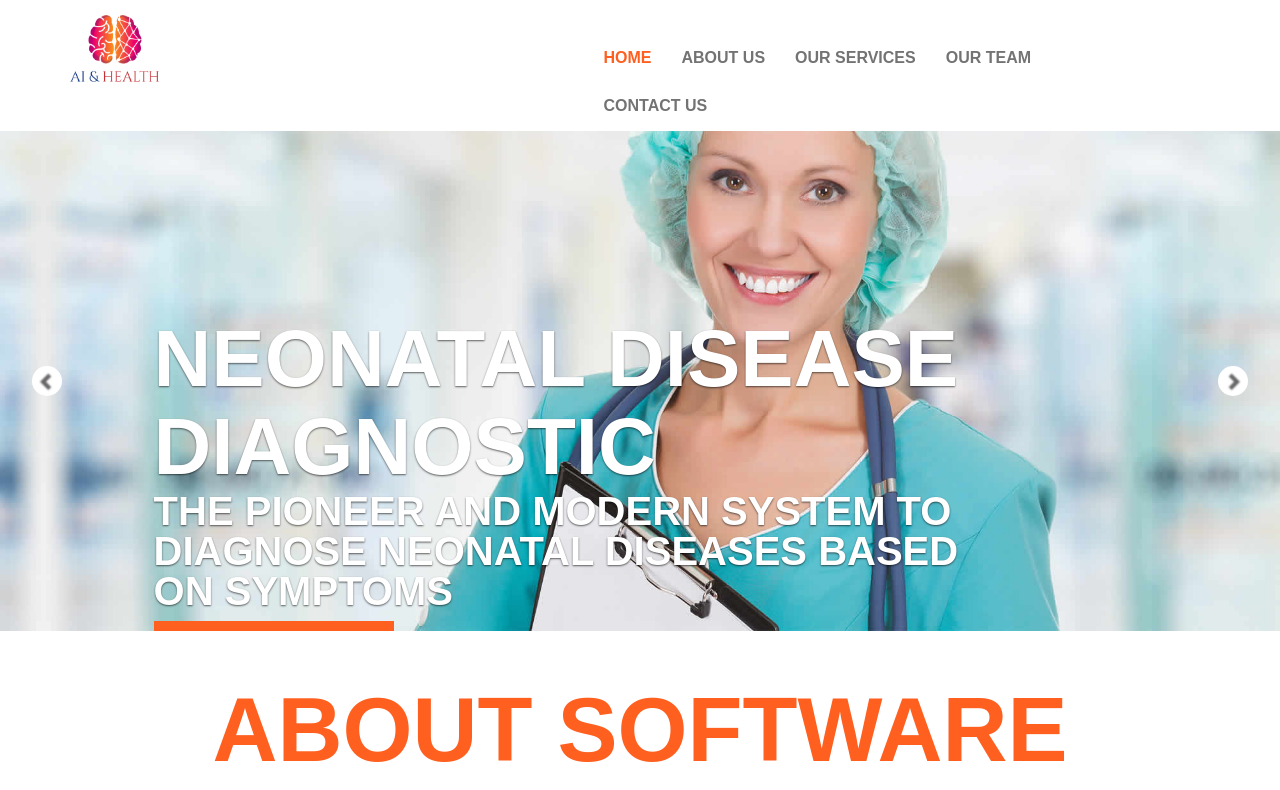
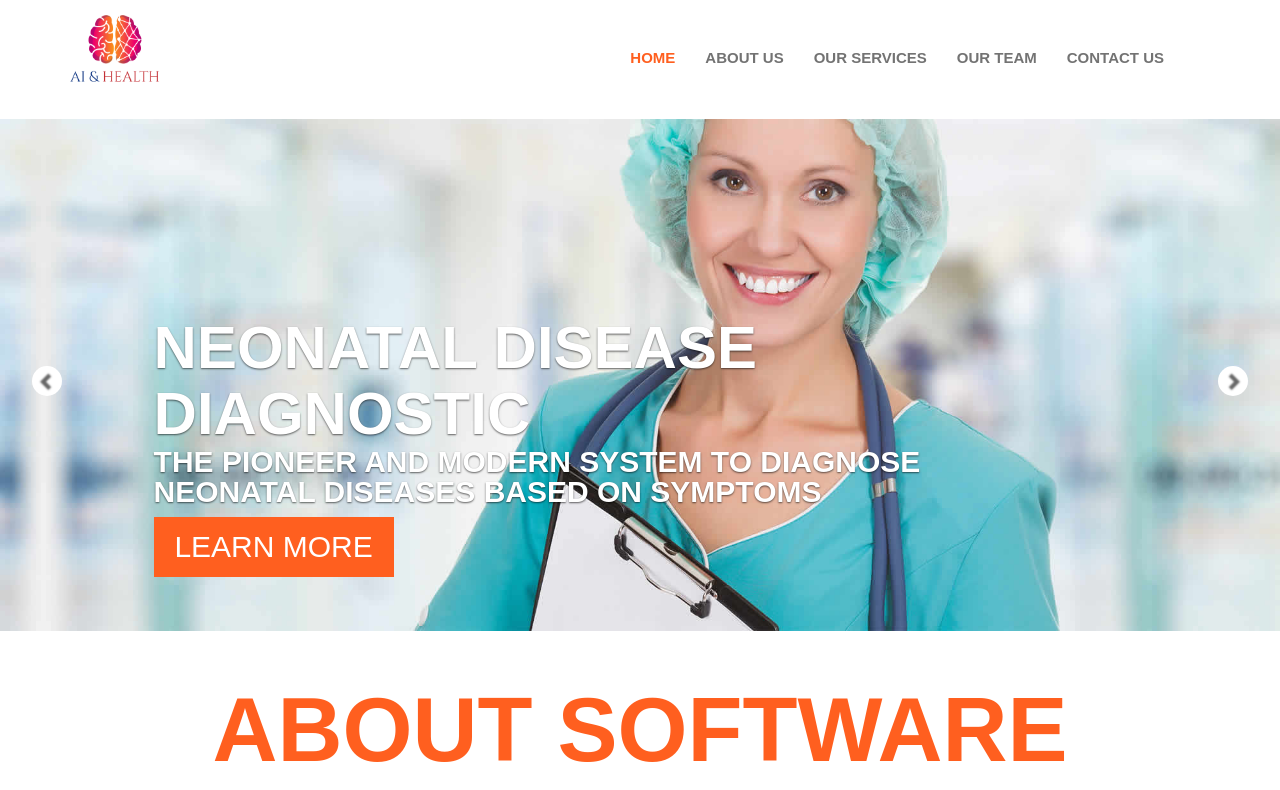
Before and after one commit to ISHWINDERGETHUB/mongodistrict, a Flask app: page / in a window 1280 px wide. Shown: the top 790 px of the page. Run offline with Flask 2, Linux system fonts and the light colour scheme; parts of the project's set-up code (start-up, migrations or seed data) failed here and were passed over; some libraries are stand-ins or nearby versions; some web fonts are replaced.

Commit message:
Update style1.css

```diff
--- a/static/css/style1.css
+++ b/static/css/style1.css
@@ -77,7 +77,7 @@ ul.nav {
     padding: 0;
 }
 .navbar-default .navbar-nav>li>a {
-    font-size: 16px;
+    font-size: 15px;
     color: #737373;
     text-transform: uppercase;
     transition: all .7s ease 0s;
@@ -114,13 +114,13 @@ li a.active {
     background: #000 !important;
 }
 .carousel-caption h1 {
-    font-size: 80px;
+    font-size: 60px;
     color: #fff;
     text-transform: uppercase;
     margin-bottom: 0;
 }
 .carousel-caption p {
-    font-size: 40px;
+    font-size: 30px;
     color: #fff;
     text-transform: uppercase;
     font-weight: bold;
```
